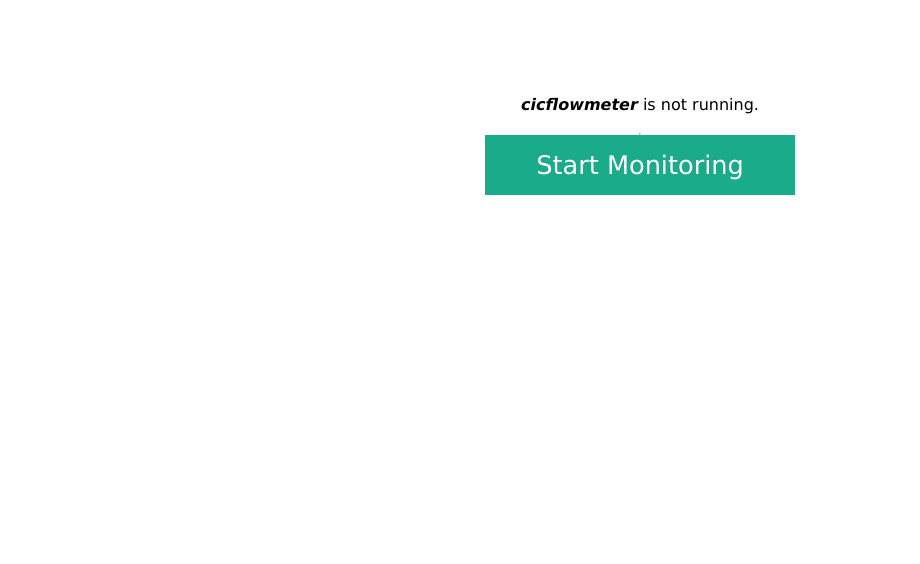
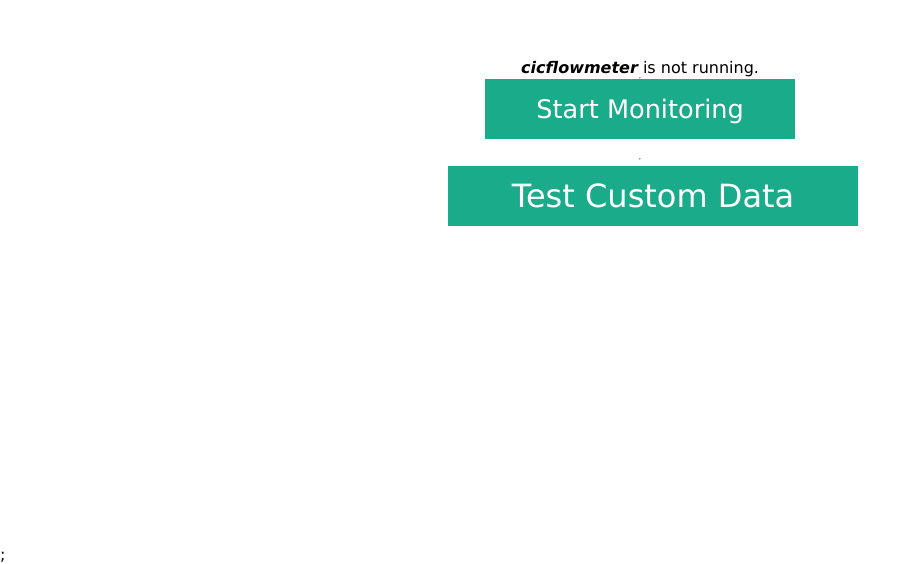
Before and after one commit to abhinandanshrestha/webgui, a React (Create React App) app: page / in a window 1280 px wide. Shown: the part 255-819 px from the top of the page, without its empty margins (0-920 px from the left). Built offline with nearby package versions, Linux system fonts and the light colour scheme; no server answers.

Commit message:
Custom Data Testing button added

```diff
--- a/src/App.js
+++ b/src/App.js
@@ -19,6 +19,7 @@
     const dispatch = useDispatch();
     const monitorState = useSelector((state) => state.monitor.value);
     const lastTrafficType = useSelector((state) => state.log.lastTrafficType);
+    const customTesting = useSelector((state) => state.monitor.customTesting);
 
     useEffect(() => {
         const fetchMonitorState = () => {
@@ -46,7 +47,7 @@
         };
     }, [dispatch]);
 
-    return monitorState ? (
+    return monitorState || customTesting ? (
         <Router>
             <div className="container">
                 <div className="mathi_div">
@@ -65,7 +66,9 @@
             </div>
         </Router>
     ) : (
-        <Landing />
+        <Router>
+            <Landing />;
+        </Router>
     );
 }
 
--- a/src/components/Landing.js
+++ b/src/components/Landing.js
@@ -1,7 +1,9 @@
 import { monitoring } from "../redux/monitorSlice";
 import { useDispatch } from "react-redux";
+import { setCustomTesting } from "../redux/monitorSlice";
+import { Link } from "react-router-dom";
 
-export default function Landing() {
+export default function Landing(props) {
     const dispatch = useDispatch();
 
     const startMonitoring = () => {
@@ -12,11 +14,14 @@
                 return res.json();
             })
             .then((data) => {
-                console.log(data.state);
                 if (data.state) {
                     dispatch(monitoring());
                 }
             });
+    };
+
+    const enableCustomTesting = () => {
+        dispatch(setCustomTesting(true));
     };
 
     return (
@@ -27,9 +32,13 @@
                 </i>{" "}
                 is not running.
             </div>
+            <hr />
+            <button onClick={startMonitoring}>Start Monitoring</button>
             <br />
             <hr />
-            <button onClick={startMonitoring}>Start Monitoring</button>
+            <Link to={"/form"}>
+                <button onClick={enableCustomTesting}>Test Custom Data</button>
+            </Link>
         </div>
     );
 }
--- a/src/components/Sidenav.js
+++ b/src/components/Sidenav.js
@@ -1,7 +1,27 @@
 import React from "react";
 import { Link } from "react-router-dom";
+import { useSelector, useDispatch } from "react-redux";
+import { monitoring, setCustomTesting } from "../redux/monitorSlice";
 
 function Sidenav() {
+    const customTesting = useSelector((state) => state.monitor.customTesting);
+    const dispatch = useDispatch();
+
+    const startMonitoring = () => {
+        fetch("http://localhost:3001/startMonitoring", {
+            method: "POST",
+        })
+            .then((res) => {
+                return res.json();
+            })
+            .then((data) => {
+                if (data.state) {
+                    dispatch(monitoring());
+                }
+            });
+        dispatch(setCustomTesting(false));
+    };
+
     return (
         <div className="sidenav">
             <center>
@@ -9,13 +29,19 @@
                     signal_cellular_alt
                 </span>
             </center>
-            {/* <Link to="/">Histogram</Link> */}
-            {/* <Link to="/timeseries">Timeseries</Link> */}
-            <Link to="/">Traffic</Link>
-            <Link to="/form">Form</Link>
-            <Link to="/logs">Logs</Link>
-            <Link to="/scatter">Scatter Plot</Link>
-            <Link to="/bar">Bar Graph</Link>
+            {customTesting ? (
+                <Link to="/" onClick={startMonitoring}>
+                    Start Monitoring
+                </Link>
+            ) : (
+                <div>
+                    <Link to="/">Traffic</Link>
+                    <Link to="/form">Form</Link>
+                    <Link to="/logs">Logs</Link>
+                    <Link to="/scatter">Scatter Plot</Link>
+                    <Link to="/bar">Bar Graph</Link>
+                </div>
+            )}
         </div>
     );
 }
--- a/src/redux/monitorSlice.js
+++ b/src/redux/monitorSlice.js
@@ -2,6 +2,7 @@
 
 const initialState = {
     value: false,
+    customTesting: false,
 };
 
 export const monitorSlice = createSlice({
@@ -14,9 +15,13 @@
         notMonitoring: (state) => {
             state.value = false;
         },
+        setCustomTesting: (state, data) => {
+            state.customTesting = data.payload;
+        },
     },
 });
 
-export const { monitoring, notMonitoring } = monitorSlice.actions;
+export const { monitoring, notMonitoring, setCustomTesting } =
+    monitorSlice.actions;
 
 export default monitorSlice.reducer;
```
